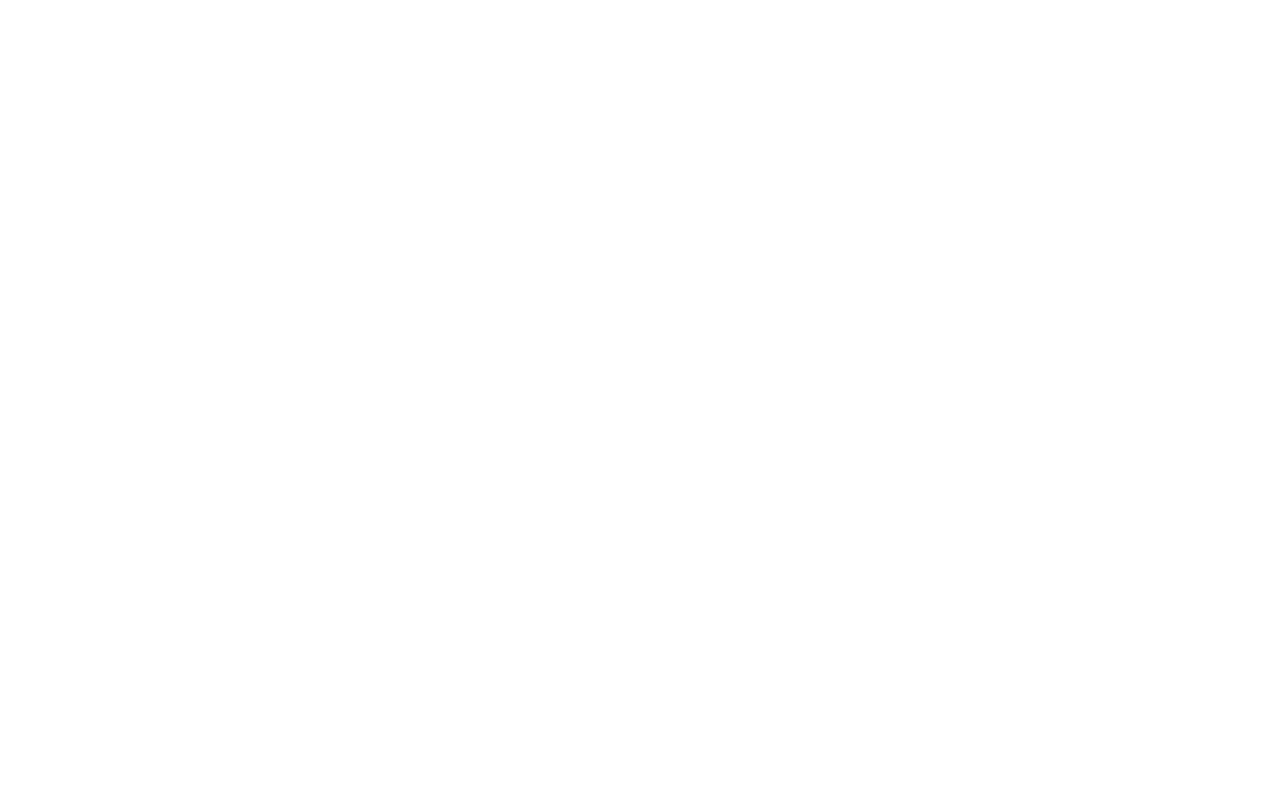
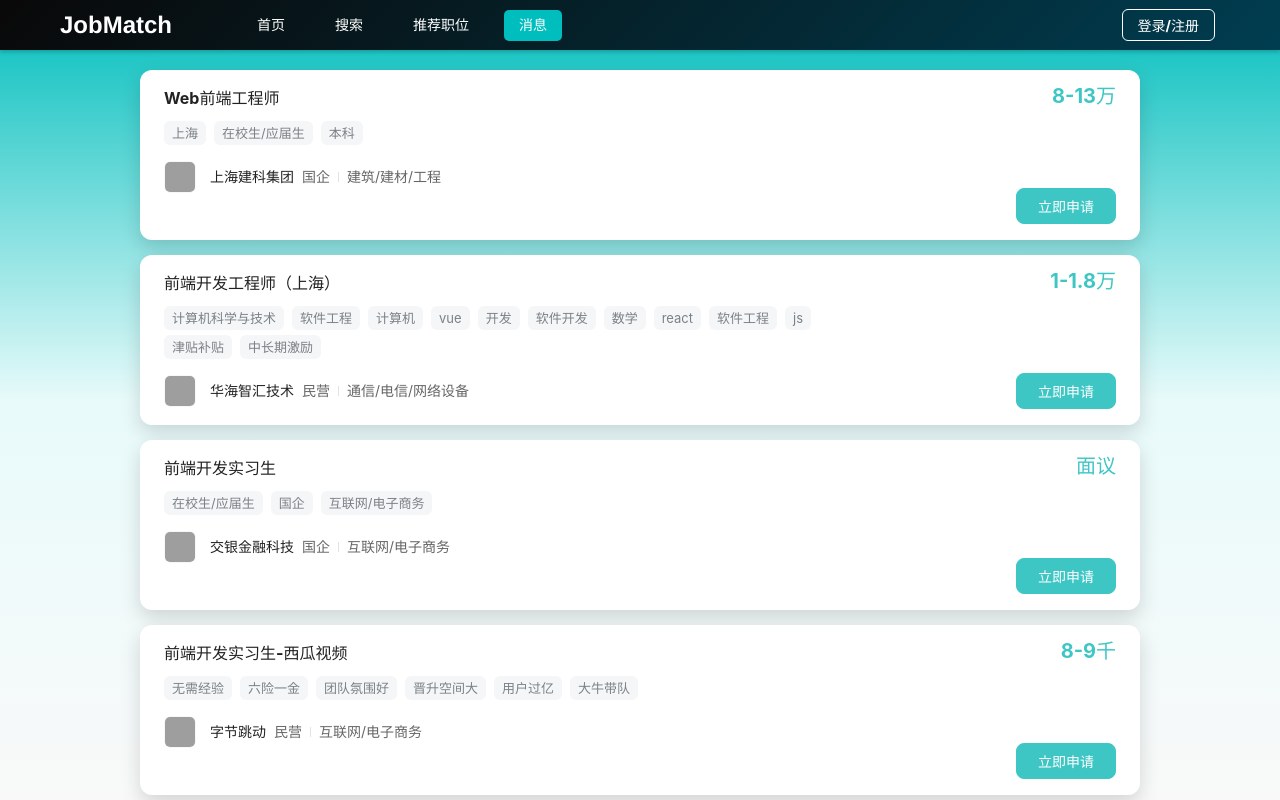
Before and after one commit to YLiShu/JobMatch, a Vue app: page /message in a window 1280 px wide. Before the commit this address had no page. Built offline with nearby package versions, Linux system fonts and the light colour scheme; no server answers; grey boxes are pictures that could not be loaded.

Commit message:
✨ feat(Message): 添加消息页面

```diff
--- a/components.d.ts
+++ b/components.d.ts
@@ -9,7 +9,6 @@
   export interface GlobalComponents {
     AdCarousel: typeof import('./src/components/AdCarousel/index.vue')['default']
     CityBar: typeof import('./src/components/CityBar/index.vue')['default']
-    ElButton: typeof import('element-plus/es')['ElButton']
     ElCheckbox: typeof import('element-plus/es')['ElCheckbox']
     ElDialog: typeof import('element-plus/es')['ElDialog']
     ElForm: typeof import('element-plus/es')['ElForm']
--- a/src/components/HeadNav/index.vue
+++ b/src/components/HeadNav/index.vue
@@ -27,6 +27,16 @@
                         >
                             <router-link to="/job-recommend"
                                 >推荐职位</router-link
+                            >
+                        </li>
+                        <li
+                            class="nav-list-item"
+                            :class="{
+                                active: $route.path === '/message',
+                            }"
+                        >
+                            <router-link to="/message"
+                                >消息</router-link
                             >
                         </li>
                         <!-- <li class="nav-list-item"><router-link to="/companies">公司</router-link></li> -->
--- a/src/router/index.ts
+++ b/src/router/index.ts
@@ -26,6 +26,11 @@
         name: "Resume",
         component: () => import("../views/Resume/index.vue"),
     },
+    {
+        path: "/message",
+        name: "ResumeDetail",
+        component: () => import("../views/Message/index.vue"),
+    }
 ];
 
 const router = createRouter({
--- /dev/null
+++ b/src/views/Message/index.vue
@@ -0,0 +1,124 @@
+<template>
+    <div class="container" ref="containerRef">
+        <div class="header">
+            <div class="head-nav">
+                <HeadNav :isFixed="isScroll" />
+            </div>
+
+        </div>
+        <div class="content">
+            <SearchList :isType="true" />
+        </div>
+        <div class="footer">
+            <Footer />
+        </div>
+        <div class="side-bar-container">
+            <SideBar :isShow="isScroll" @backUp="backUpHandler" />
+        </div>
+    </div>
+</template>
+
+<script setup lang="ts">
+import HeadNav from "../../components/HeadNav/index.vue";
+import Footer from "../../components/Footer/index.vue";
+import SideBar from "../../components/SideBar/index.vue";
+import SearchList from "../../components/SearchList/index.vue";
+import SearchForm from "../../components/SearchForm/index.vue";
+import OtherFilters from "../../components/OtherFilters/index.vue";
+import { onMounted, onUnmounted, ref } from "vue";
+import { getUserInfo } from "../../api/user";
+
+const isScroll = ref<boolean>(false);
+const containerRef = ref<HTMLElement | null>(null);
+
+const handleScroll = () => {
+    if (containerRef.value) {
+        const top = containerRef.value.scrollTop;
+        isScroll.value = top > 240;
+    }
+};
+
+const backUpHandler = () => {
+    if (containerRef.value) {
+        containerRef.value.scrollTo({
+            top: 0,
+            behavior: "smooth",
+        });
+    }
+};
+
+onMounted(() => {
+    if (containerRef.value) {
+        containerRef.value.addEventListener("scroll", handleScroll);
+    }
+});
+
+onUnmounted(() => {
+    if (containerRef.value) {
+        containerRef.value.removeEventListener("scroll", handleScroll);
+    }
+});
+</script>
+
+<style lang="scss" scoped>
+.container {
+    width: 100%;
+    height: 100%;
+    display: flex;
+    flex-direction: column;
+    overflow: auto;
+    background: linear-gradient(180deg, #00bebd 0, #e8fafa 50%, #f9f9f9 100%);
+
+    .content {
+        flex: 1;
+        display: flex;
+        align-items: center;
+        flex-direction: column;
+        flex-shrink: 0;
+        margin-top: 20px;
+        width: 100%;
+        background: transparent;
+    }
+
+    .header {
+        height: auto;
+        display: flex;
+        flex-direction: column;
+
+        .job-search-bar {
+            background: #fff;
+            width: 100%;
+            display: flex;
+            flex-direction: column;
+            align-items: center;
+            box-shadow: 0 8px 20px 0 rgba(0, 0, 0, 0.15);
+
+            .search-form-container {
+                width: 1000px;
+                margin-top: 20px;
+            }
+
+            .other-filters-container {
+                width: 1000px;
+                margin: 10px 0;
+            }
+
+            &.fixed-top {
+                position: fixed;
+                top: 50px;
+                z-index: 999;
+            }
+        }
+    }
+
+    .footer {
+        margin-top: 20px;
+    }
+
+    .side-bar-container {
+        position: fixed;
+        bottom: 80px;
+        right: 20px;
+    }
+}
+</style>
```
Also changed, not shown: 1 other file (tests, documents, lock files or other folders).
